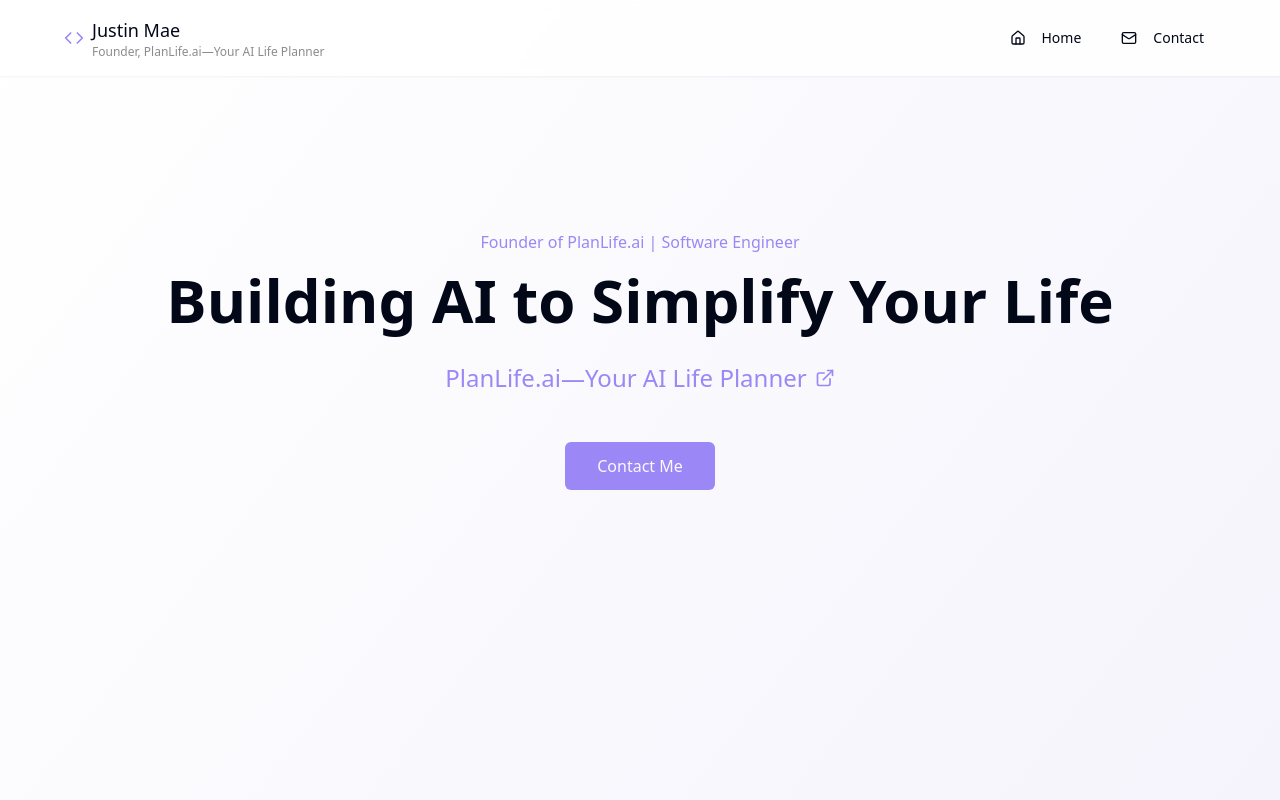
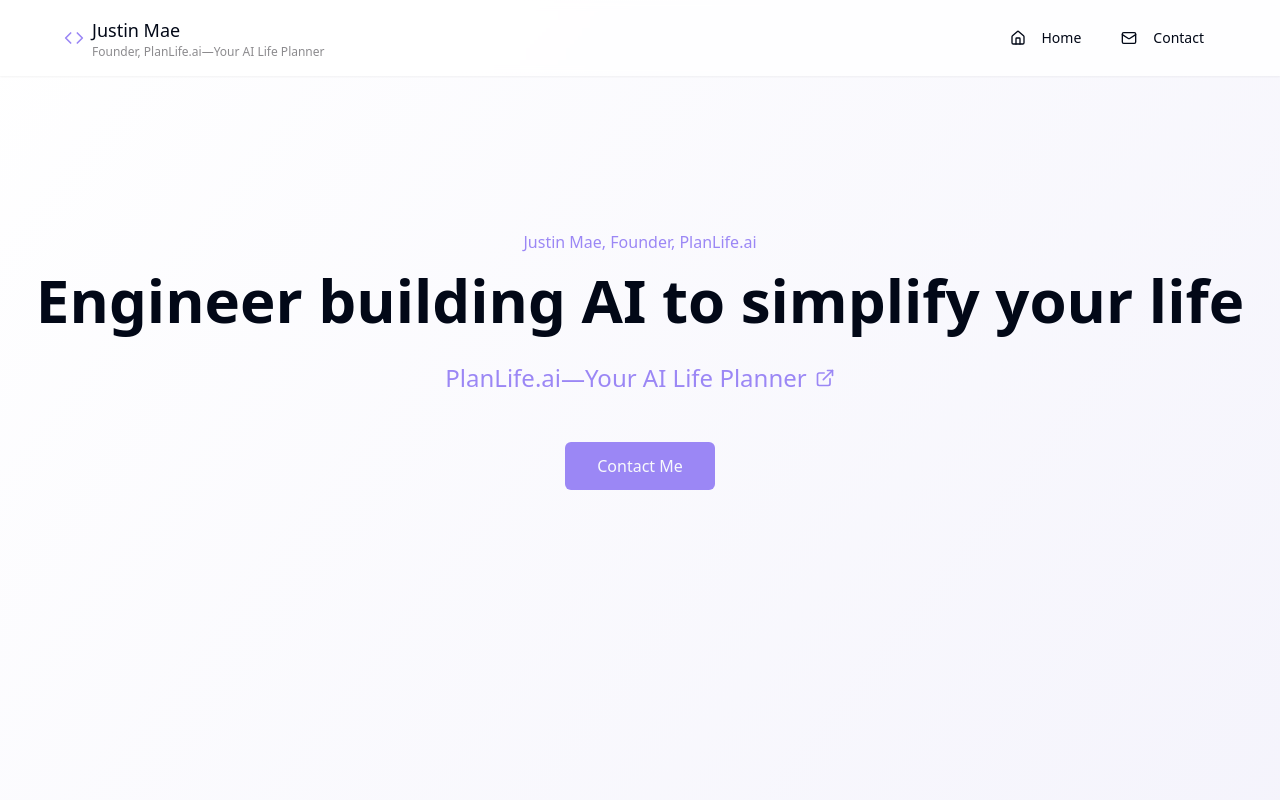
Before and after one commit to justinmae/justinmae.com, a React (Vite) app: page / in a window 1280 px wide. Shown: the top 800 px of the page. Built offline with nearby package versions, Linux system fonts and the light colour scheme.

Commit message:
Update Hero section text
Update the text in the Hero section to be more concise and visually appealing, as requested.

```diff
--- a/src/components/sections/Hero.tsx
+++ b/src/components/sections/Hero.tsx
@@ -11,10 +11,10 @@ export const Hero = () => {
   return (
     <section className="min-h-[90vh] flex flex-col justify-center items-center text-center px-4 animate-fade-in">
       <span className="text-accent-primary font-medium mb-4 animate-fade-up" style={{ animationDelay: "0.2s" }}>
-        Founder of PlanLife.ai | Software Engineer
+        Justin Mae, Founder, PlanLife.ai
       </span>
       <h1 className="text-4xl md:text-6xl font-bold mb-8 animate-fade-up" style={{ animationDelay: "0.3s" }}>
-        Building AI to Simplify Your Life
+        Engineer building AI to simplify your life
       </h1>
       <a
         href="https://planlife.ai"
```
